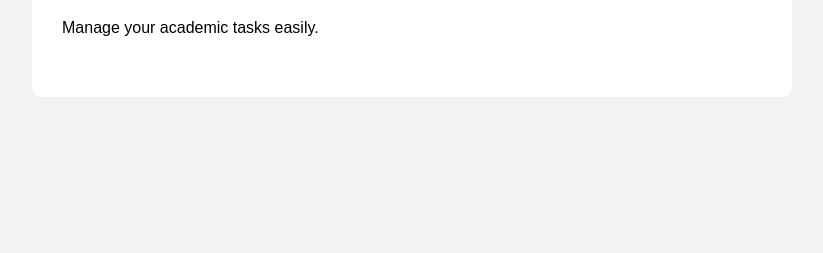
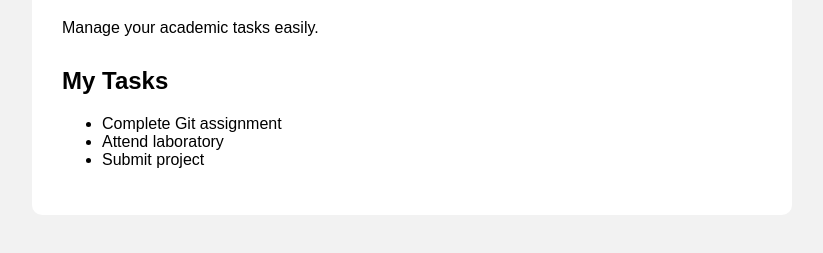
Before and after one commit to mohammedhhussain786/student_data1, a plain HTML site: page index.html in a window 1280 px wide. Shown: the part 131-384 px from the top of the page, without its empty margins (228-1051 px from the left). Drawn offline with Linux system fonts and the light colour scheme.

Commit message:
Add task list to index.html
Added a task list with three tasks to the HTML file.

```diff
--- a/index.html
+++ b/index.html
@@ -20,8 +20,16 @@
         </div>
 
         <div id="task-list">
-            <!-- Student 2 will add the task list here -->
-        </div>
+
+    <h2>My Tasks</h2>
+
+    <ul>
+        <li>Complete Git assignment</li>
+        <li>Attend laboratory</li>
+        <li>Submit project</li>
+    </ul>
+
+</div>
 
     </div>
 
```
